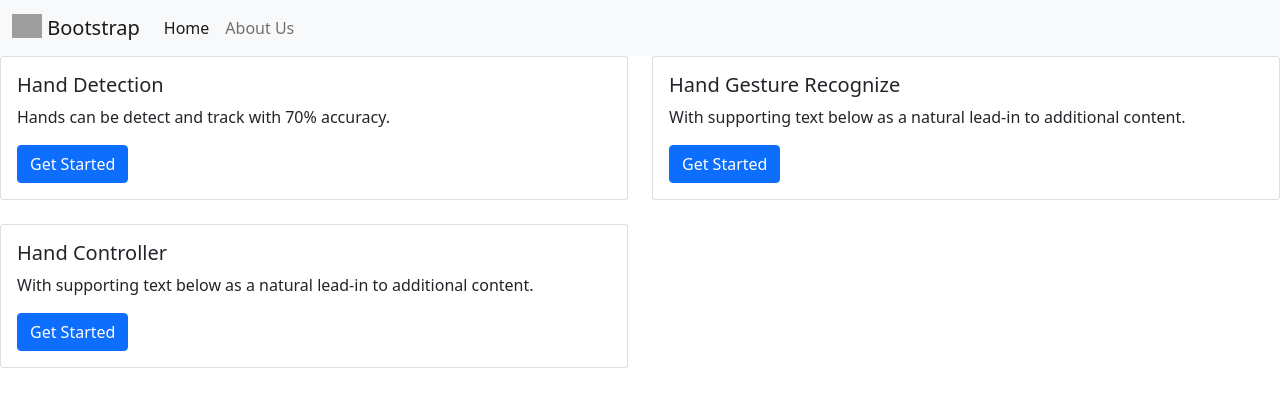
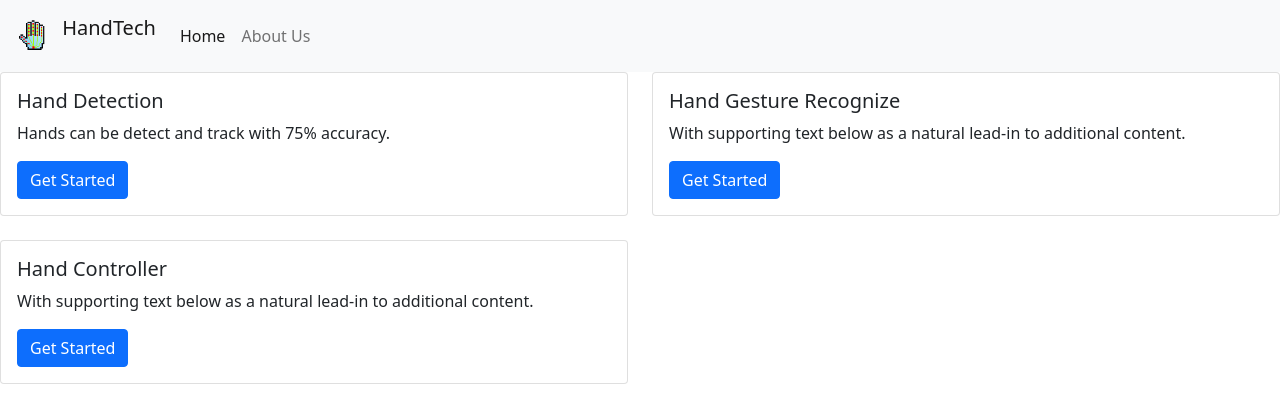
Before and after one commit to JLCHONG07/handGesture, a Flask app: page /tryItOut in a window 1280 px wide. Shown: the top 420 px of the page. Run offline with Flask 2, Linux system fonts and the light colour scheme; grey boxes are pictures that could not be loaded.

Commit message:
little changing

```diff
--- a/hand/handmesh.py
+++ b/hand/handmesh.py
@@ -8,9 +8,9 @@ mp_hands = mp.solutions.hands
 def openCam():
     cap = cv2.VideoCapture(0)
     with mp_hands.Hands(
-        min_detection_confidence=0.7,
+        min_detection_confidence=0.75,
         max_num_hands=2,
-        min_tracking_confidence=0.7) as hands:
+        min_tracking_confidence=0.75)as hands:
 
      while cap.isOpened():
         success, image = cap.read()
--- a/main.py
+++ b/main.py
@@ -2,6 +2,7 @@ from flask import Flask,Response
 from flask import render_template
 from hand import classControl
 app = Flask(__name__)
+
 
 #URL
 app.add_url_rule('/','home',classControl.homePage)
--- a/templates/home.html
+++ b/templates/home.html
@@ -7,8 +7,8 @@
       Powered by Mediapipe
     </div>
     <div class="card-body">
-      <h5 class="card-title">Special title treatment</h5>
-      <p class="card-text">With supporting text below as a natural lead-in to additional content.</p>
+      <h5 class="card-title">Hand Gesture System</h5>
+      <p class="card-text">This is hand gesture system using google mediapipe library, click on the button below to try it out.</p>
       <a href="{{ url_for('tryItOut') }}" class="btn btn-primary">Try It Out !</a>
     </div>
   </div>
--- a/templates/main.html
+++ b/templates/main.html
@@ -6,9 +6,9 @@
     <meta name="viewport" content="width=device-width, initial-scale=1.0">
     <nav class="navbar navbar-expand-lg navbar-light bg-light">
         <div class="container-fluid">
-            <a class="navbar-brand" href="#">
-                <img src="/docs/5.0/assets/brand/bootstrap-logo.svg" alt="" width="30" height="24" class="d-inline-block align-text-top">
-                Bootstrap
+            <a class="navbar-brand" href="{{ url_for('home') }}">
+                <img src="/static/images/hand_detection_logo.png" alt="" width="45" height="45" class="d-inline-block align-text-top">
+                HandTech
               </a>
           <button class="navbar-toggler" type="button" data-bs-toggle="collapse" data-bs-target="#navbarNav" aria-controls="navbarNav" aria-expanded="false" aria-label="Toggle navigation">
             <span class="navbar-toggler-icon"></span>
--- a/templates/tryItOut.html
+++ b/templates/tryItOut.html
@@ -1,5 +1,5 @@
 {% extends 'home.html' %}
-{% block title %}Real Time Hand Detection {% endblock %}
+{% block title %}Try It Out{% endblock %}
 {% block content %}
 
 
@@ -9,7 +9,7 @@
       <div class="card">
         <div class="card-body">
           <h5 class="card-title">Hand Detection</h5>
-          <p class="card-text">Hands can be detect and track with 70% accuracy.</p>
+          <p class="card-text">Hands can be detect and track with 75% accuracy.</p>
           <a href="{{ url_for('handDetection') }}" class="btn btn-primary">Get Started</a>
         </div>
       </div>
```
Also changed, not shown: static/images/hand_detection_logo.png (added).
